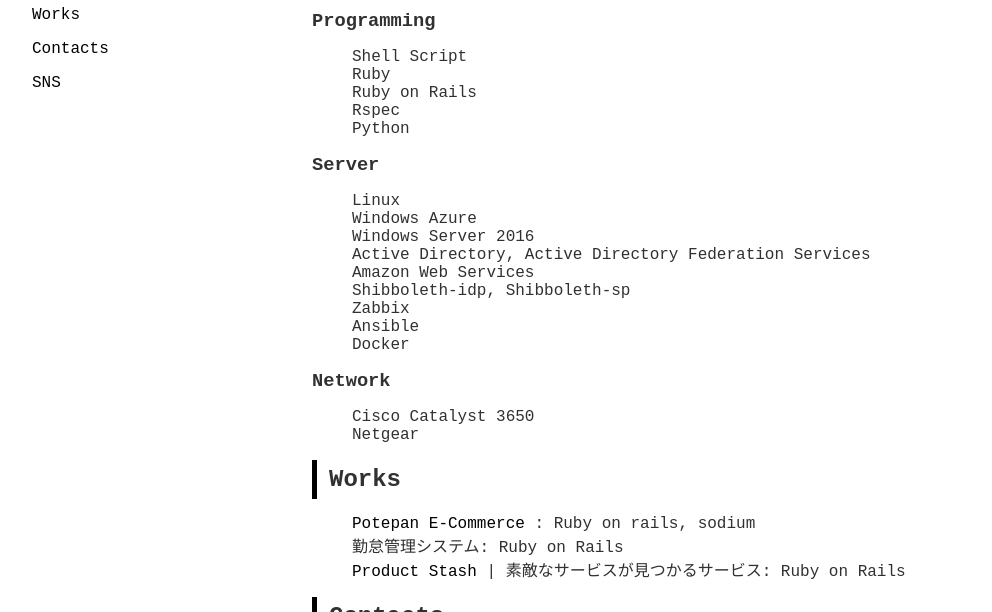
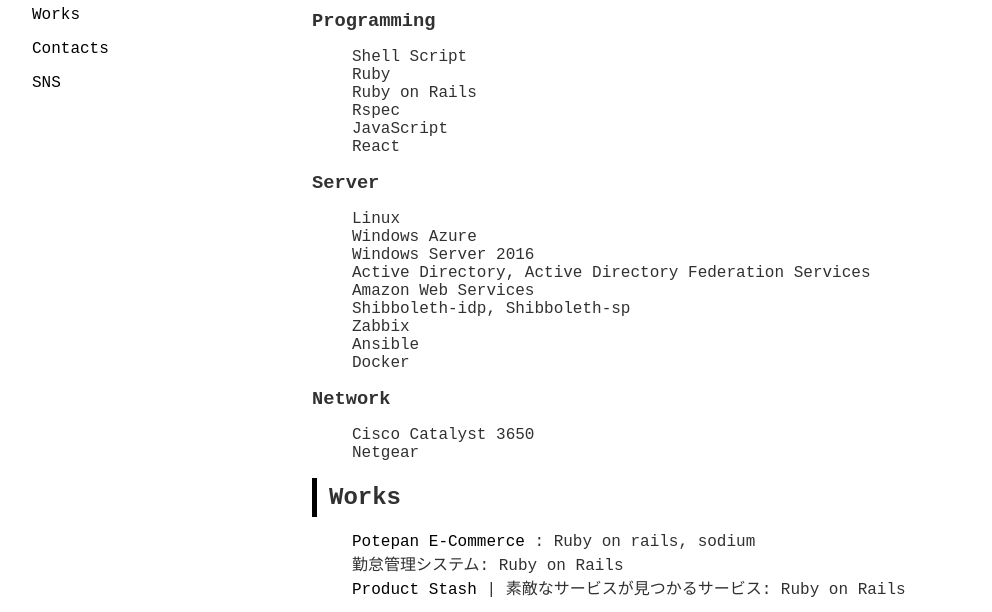
Before and after one commit to akito/akitotsutsuicom, a plain HTML site: page public/index.html in a window 1280 px wide. Shown: the part 136-748 px from the top of the page, without its empty margins (8-1000 px from the left). Drawn offline with nearby package versions, Linux system fonts and the light colour scheme; a web font is replaced by a local one.

Commit message:
[add] add skils (javascript and react)

```diff
--- a/public/index.html
+++ b/public/index.html
@@ -53,7 +53,8 @@
             <li>Ruby</li>
             <li>Ruby on Rails</li>
             <li>Rspec</li>
-            <li>Python</li>
+            <li>JavaScript</li>
+            <li>React</li>
           </ul>
 
           <h3>Server</h3>
```
